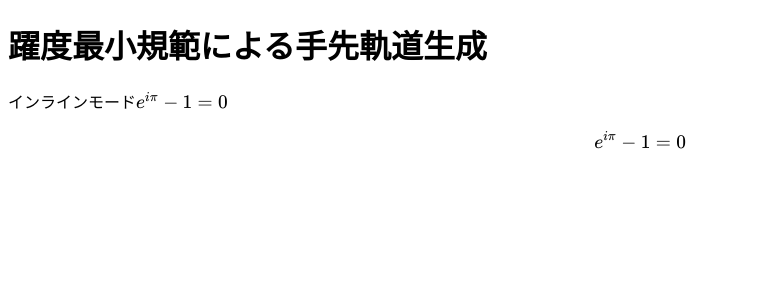
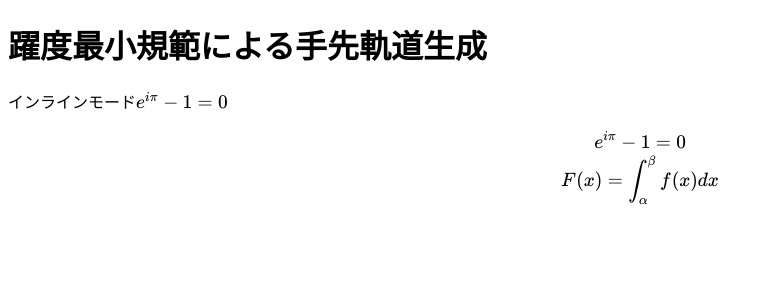
Before and after one commit to ToxicGlare/githubpages_test, a Jekyll site: the page built from index.md, in a window 1280 px wide. Shown: the top 300 px of the page, without its empty margins (0-772 px from the left). Built offline with Jekyll 4.4.1, drawn with Linux system fonts in a browser that asks for light colours; nearby versions of some CDN libraries; our own code applies the rules of GitHub Pages for plain Markdown files.

Commit message:
Update index.md

```diff
--- a/index.md
+++ b/index.md
@@ -6,4 +6,7 @@ layout: mytheme
 
 インラインモード$ e^{i\pi} -1 = 0 $
 
-$$ e^{i\pi} -1 = 0 $$
+$$
+e^{i\pi} -1 = 0\\\\
+F(x)=\int^\beta_\alpha f(x)dx
+$$
```
